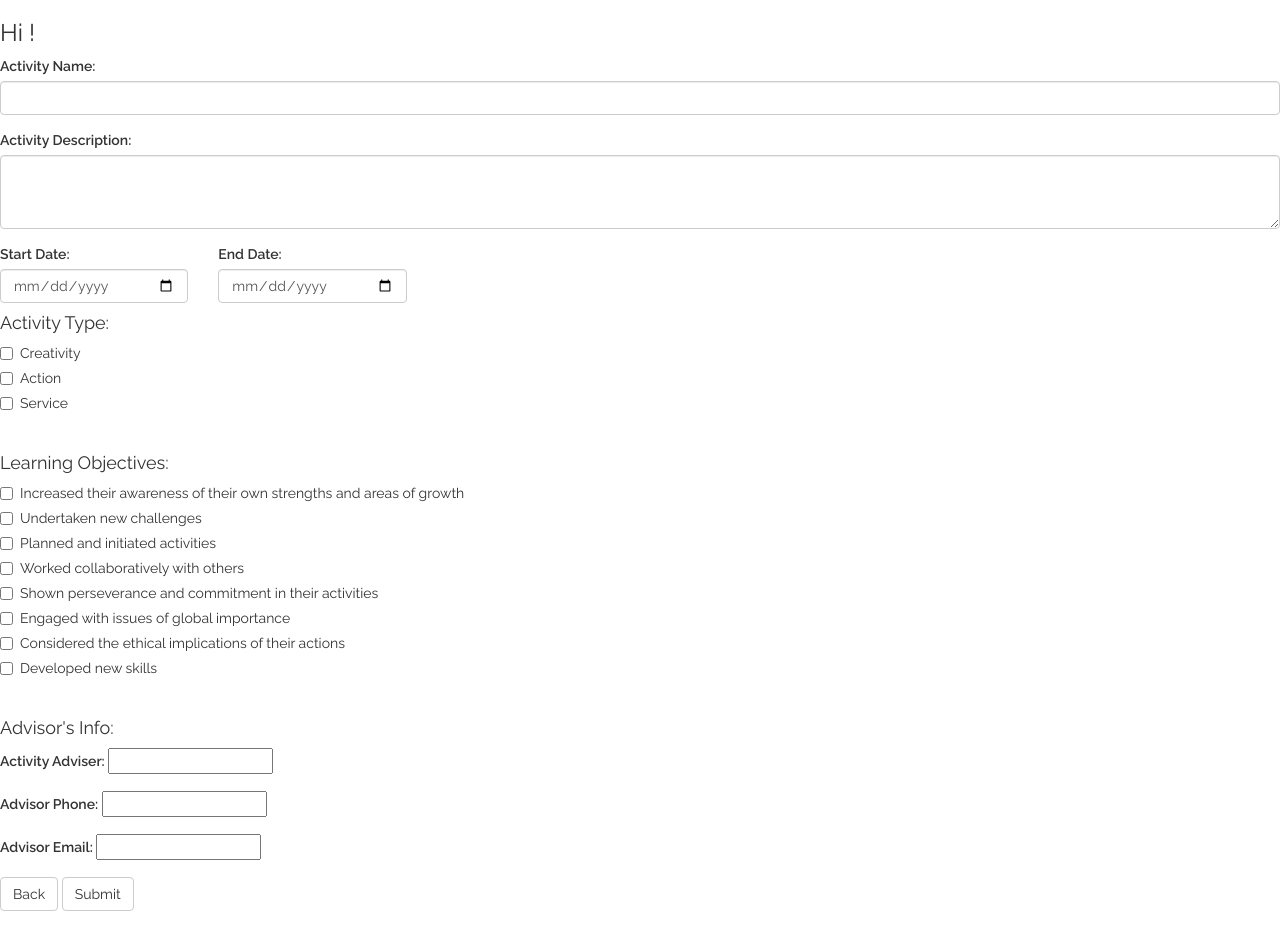
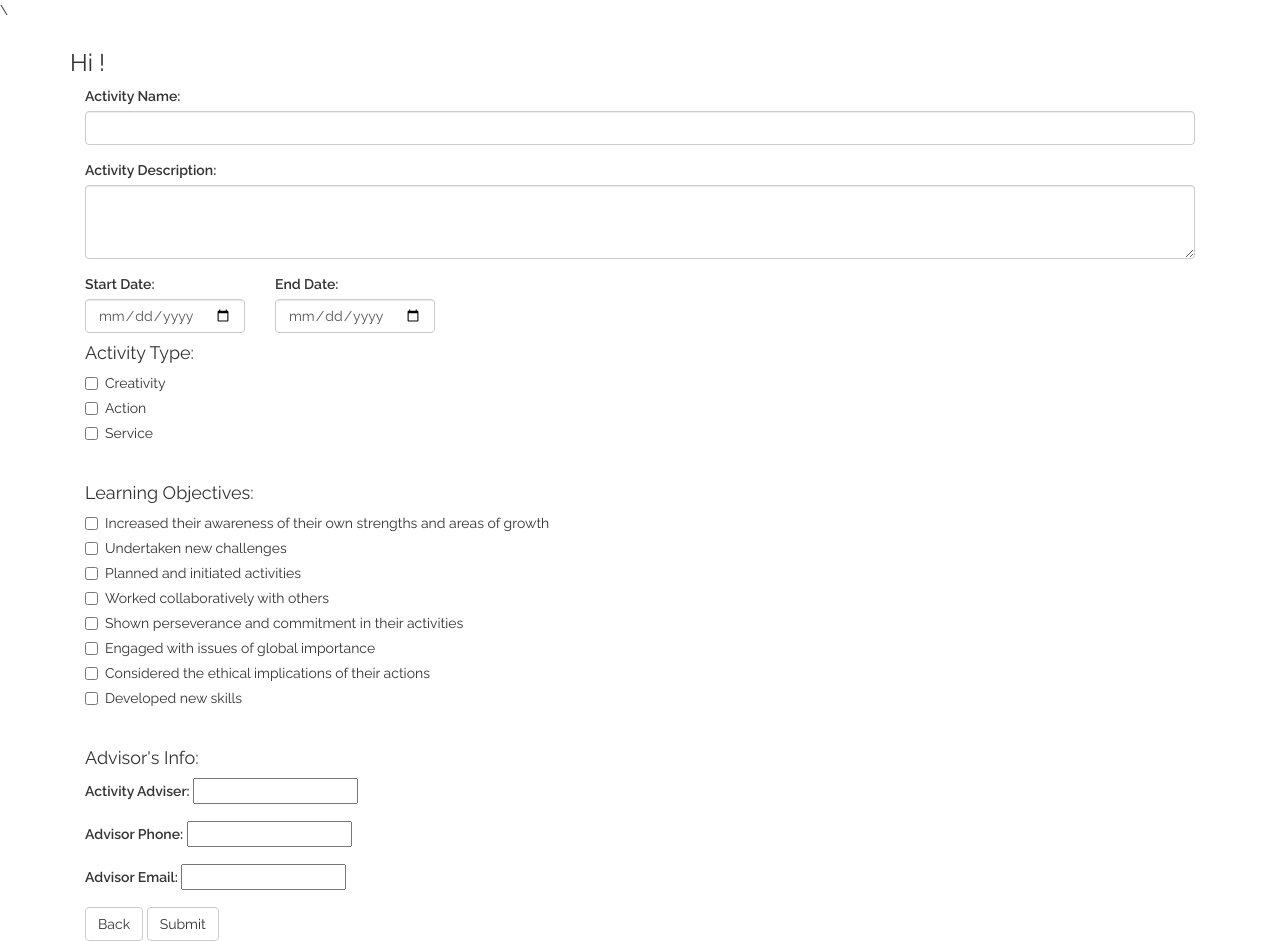
Before and after one commit to kevinlee12/iU, a Django app: template journal/templates/journal/activity_form.html in a window 1280 px wide. Before the commit the page ends 911 px from the top, so only its background shows below. Run offline with Django 3.2, Linux system fonts and the light colour scheme; the template is opened without the code that fills it: values that come from a table or form of the project are taken from there, others are empty; parts of the project's set-up code (start-up, migrations or seed data) failed here and were passed over; some libraries are stand-ins or nearby versions.

Commit message:
fix text align, in the middle of inputwidth fix

```diff
--- a/journal/static/journal/activity_form /css/style.css
+++ b/journal/static/journal/activity_form /css/style.css
@@ -2,7 +2,7 @@
 	width: 50%;
 }
 
-.ActivityBox {
+.activity-box {
 	text-align: left;
 	margin-left: 50px;
 }
--- a/journal/templates/journal/activity_form.html
+++ b/journal/templates/journal/activity_form.html
@@ -9,15 +9,17 @@
 <link rel="stylesheet" type="text/css" href="{% static 'journal/activity_form/css/style.css' %}">
 {% endblock %}
 
-{% block 'content' %}
+{% block 'content' %}\
+<div class="container">
 <h3 id="header"> Hi {{ student }}! </h3>
 
+<div class="container-fluid">
 <form action="" method="post">
     {% csrf_token %}
     <!-- {{ form.as_p}}
  -->
 
- <div class="ActivityBox">
+ <div class="activity-box">
 	<div class="form-group">
 		<label for="activity_name"> Activity Name: </label>
 		<input class="form-control" type = "text" name="activity_name"/>
@@ -145,4 +147,6 @@
     <a class="btn btn-default" href="/activities" role="button"> Back </a>
     <input class="btn btn-default" type="submit" value="Submit" />
 </form>
+</div>
+</div>
 {% endblock %}
```
